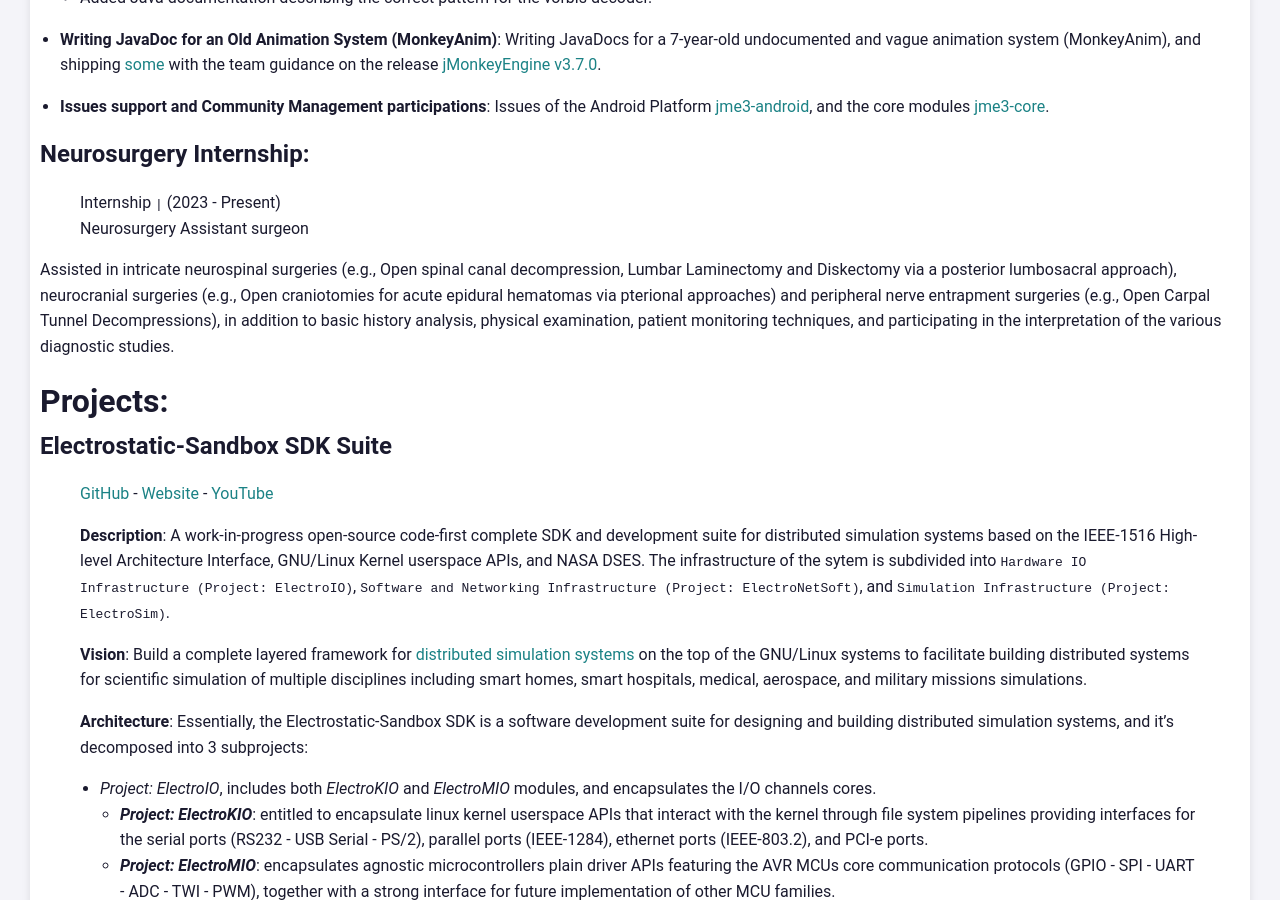
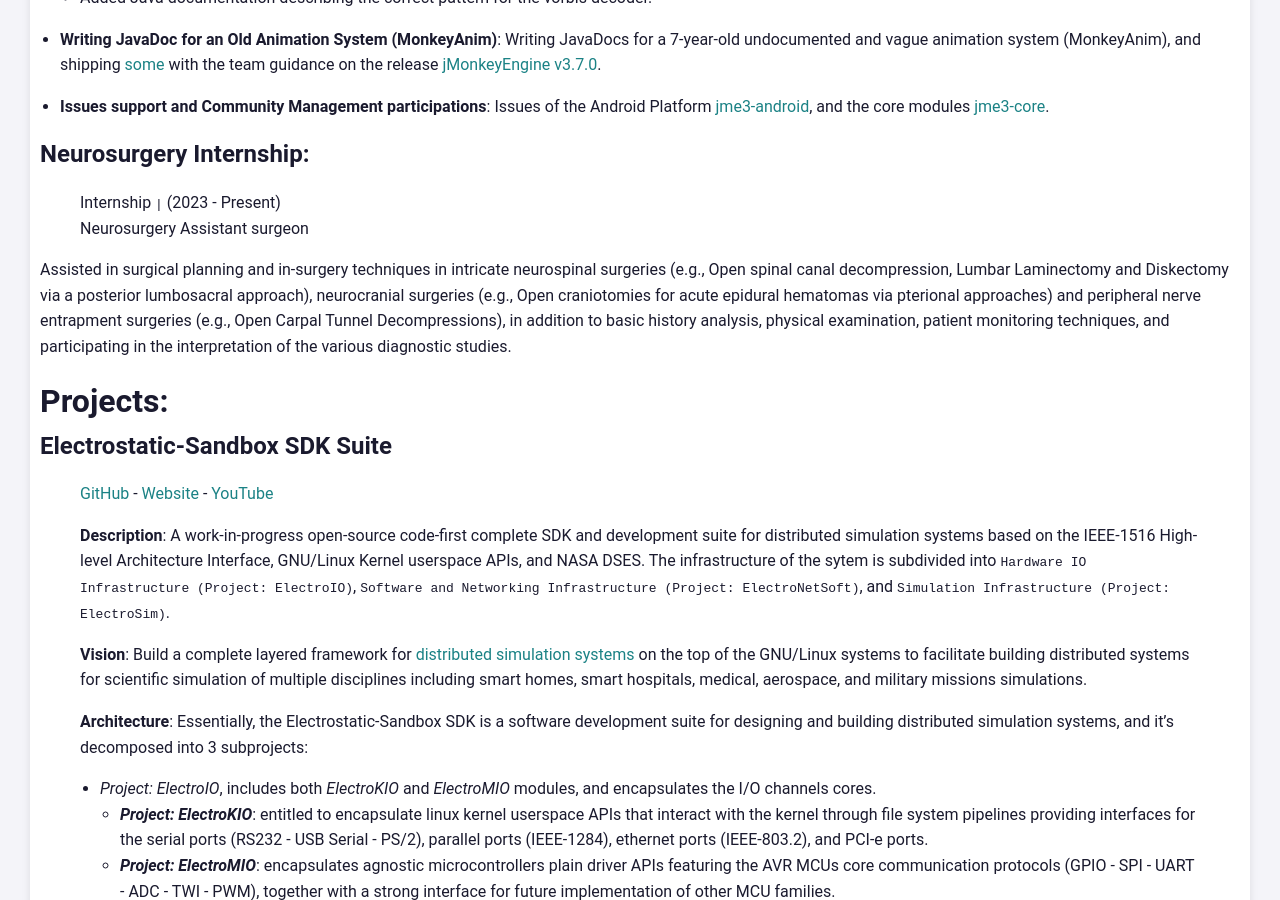
Before and after one commit to pavly-gerges/pavly-gerges, a Jekyll site: the page built from resume/index.md, in a window 1280 px wide and 900 px high, scrolled down 2674 px. Built offline with Jekyll 4.4.1, drawn with Linux system fonts in a browser that asks for light colours; our own code applies the rules of GitHub Pages for plain Markdown files.

Commit message:
Update index.md

```diff
--- a/resume/index.md
+++ b/resume/index.md
@@ -62,7 +62,7 @@ Upon the request of one of the Pi4j community leaders, I published an article ab
 > Internship `|` (2023 - Present) <br/>
 > Neurosurgery Assistant surgeon
 
-Assisted in intricate neurospinal surgeries (e.g., Open spinal canal decompression, Lumbar Laminectomy and Diskectomy via a posterior lumbosacral approach), neurocranial surgeries (e.g., Open craniotomies for acute epidural hematomas via pterional approaches) and peripheral nerve entrapment surgeries (e.g., Open Carpal Tunnel Decompressions), in addition to basic history analysis, physical examination, patient monitoring techniques, and participating in the interpretation of the various diagnostic studies.
+Assisted in surgical planning and in-surgery techniques in intricate neurospinal surgeries (e.g., Open spinal canal decompression, Lumbar Laminectomy and Diskectomy via a posterior lumbosacral approach), neurocranial surgeries (e.g., Open craniotomies for acute epidural hematomas via pterional approaches) and peripheral nerve entrapment surgeries (e.g., Open Carpal Tunnel Decompressions), in addition to basic history analysis, physical examination, patient monitoring techniques, and participating in the interpretation of the various diagnostic studies.
 
 # Projects:
 ## Electrostatic-Sandbox SDK Suite
```
